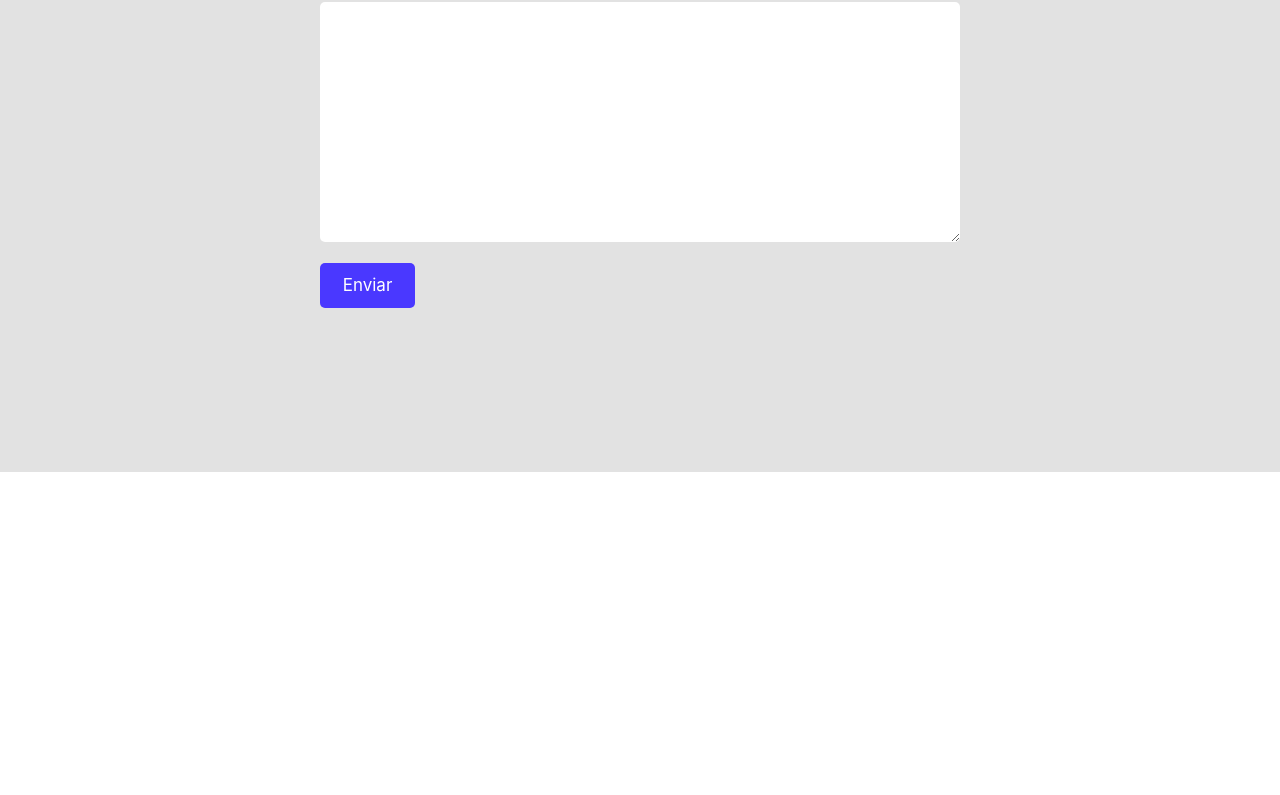
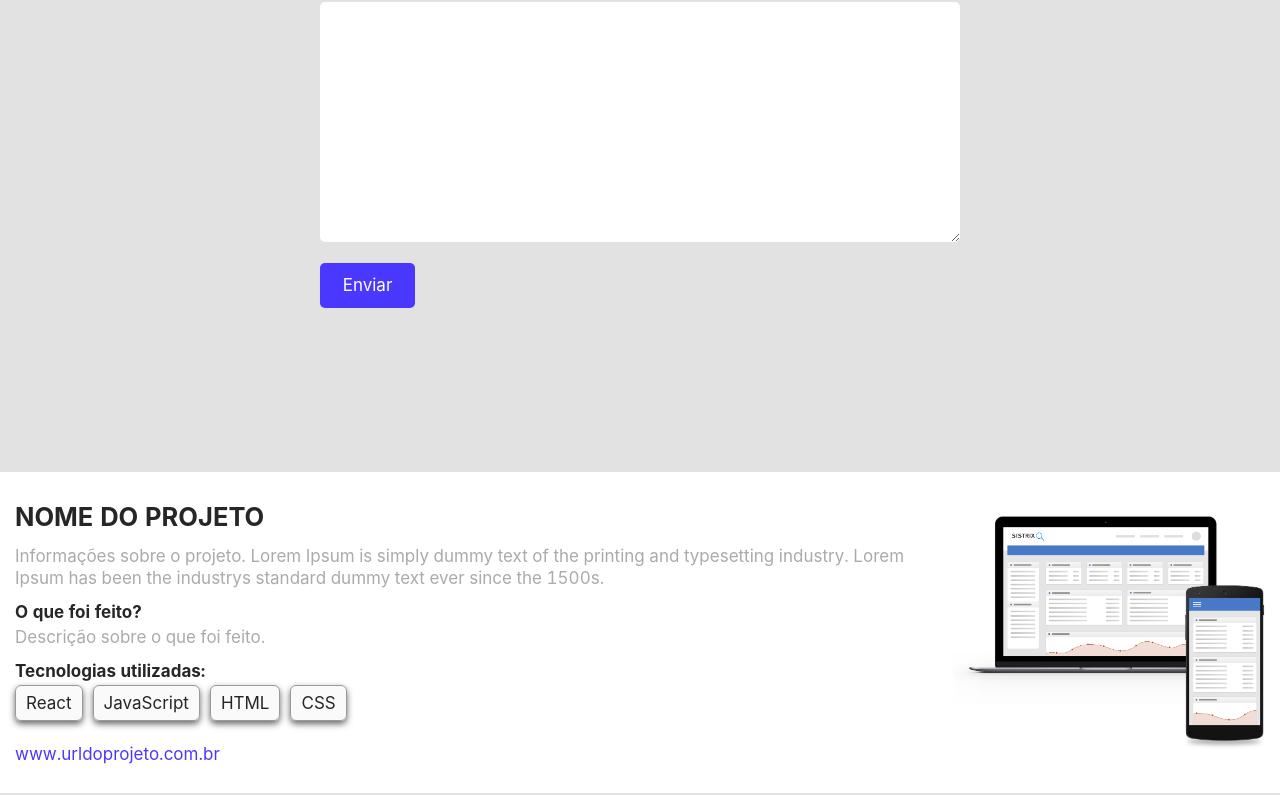
Before and after one commit to alexmiguel95/portfolio-alex-miguel, a React (Create React App) app: page / in a window 1280 px wide. Shown: the part 1128-1923 px from the top of the page. Before the commit the page ends 1600 px from the top, so only its background shows below. Built offline with nearby package versions, Linux system fonts and the light colour scheme.

Commit message:
Finished CardPortFolio

```diff
--- /dev/null
+++ b/src/component/card-portfolio/index.jsx
@@ -0,0 +1,37 @@
+import React from 'react';
+import StyledDivMainContainer from './styled';
+
+const CardPortfolio = ({
+    nameProject, infoProject, description, technology, urlProject, imgMockup
+}) => {
+    return (
+        <StyledDivMainContainer>
+            <div className='container'>
+                <div className='container-text'>
+                    <h2>{nameProject}</h2>
+                    <p>{infoProject}</p>
+
+                    <h4>O que foi feito?</h4>
+                    <p>{description}</p>
+
+                    <h4>Tecnologias utilizadas:</h4>
+                    <div className="container-technology">
+                        {technology.map((item) => {
+                            return <button disabled>{item}</button>
+                        })}
+                    </div>
+
+                    <div className='url-project'>
+                        <a href="#">{urlProject}</a>
+                    </div>
+                </div>
+
+                <div className='container-photo'>
+                    <a href='#'><img src={imgMockup} /></a>
+                </div>
+            </div>
+        </StyledDivMainContainer>
+    );
+}
+
+export default CardPortfolio;
--- /dev/null
+++ b/src/component/card-portfolio/styled/index.js
@@ -0,0 +1,68 @@
+import styled from 'styled-components';
+
+const StyledDivMainContainer = styled.div`
+    --highlight-color: #4A38FF;
+
+    width: 100%;
+    background-color: white;
+    border-bottom: 2px solid #e2e2e2;
+
+    .container{
+        margin: 0 15px 0 15px;
+        padding: 25px 0 25px 0;
+        display: flex;
+
+        .container-text{
+            font-size: 17px;
+
+            h2{
+                font-weight: bold;
+                margin-bottom: 8px;
+            }
+
+            h4{
+                font-weight: bold;
+                margin-bottom: 0;
+            }
+
+            p{
+                color: #acaaaa;
+                line-height: 1.3;
+                margin-bottom: 10px;
+            }
+
+            .container-technology{
+                button{
+                    border: 0.5px solid #999999;
+                    border-radius: 6px;
+                    padding: 4px 10px 4px 10px;
+                    box-shadow: 0px 3px 6px 0px rgba(50, 50, 50, 0.73);
+                    margin-right: 10px;
+                }
+            }
+
+            .url-project{
+                margin-top: 20px;
+
+                a{
+                    color: var(--highlight-color);
+                }
+            }
+        }
+
+        .container-photo{
+            width: 500px;
+            margin: auto 0;
+
+            @media(max-width: 992px){
+                display: none;
+            }
+
+            img{
+                width: 100%;
+            }
+        }
+    }
+`;
+
+export default StyledDivMainContainer;
--- a/src/pages/home/index.jsx
+++ b/src/pages/home/index.jsx
@@ -5,9 +5,26 @@ import MyPhoto from '../../component/my-photo';
 import InfoContact from '../../component/info-contact';
 import Presentation from '../../component/presentation';
 import FormContact from '../../component/form-contact';
+import CardPortfolio from '../../component/card-portfolio';
 
 
+/* Import imgs mockup para o component CardPortfolio*/
+import imgMockup from '../../assets/imgs/mockup-project-example.png';
+
 const Home = () => {
+
+    /* Lista de projetos portfolio */
+    const listProjects = [
+        {
+            nameProject: 'NOME DO PROJETO',
+            infoProject: 'Informações sobre o projeto. Lorem Ipsum is simply dummy text of the printing and typesetting industry. Lorem Ipsum has been the industrys standard dummy text ever since the 1500s.',
+            description: 'Descrição sobre o que foi feito.',
+            technology: ['React', 'JavaScript', 'HTML', 'CSS'],
+            urlProject: 'www.urldoprojeto.com.br',
+            imgMockup: `${imgMockup}`
+        },
+    ];
+
     return(
         <StyledDivMain>
             <Header />
@@ -27,6 +44,22 @@ const Home = () => {
             </ContainerMain>
 
             <FormContact />
+
+            {/* Portfolio */}
+            {
+                listProjects.map((item) => {
+                    return(
+                        <CardPortfolio
+                            nameProject={item.nameProject}
+                            infoProject={item.infoProject}
+                            description={item.description}
+                            technology={item.technology}
+                            urlProject={item.urlProject}
+                            imgMockup={item.imgMockup}
+                        />
+                    );
+                })
+            }
         </StyledDivMain>
     );
 }
```
Also changed, not shown: src/assets/imgs/mockup-project-example.png (added).
